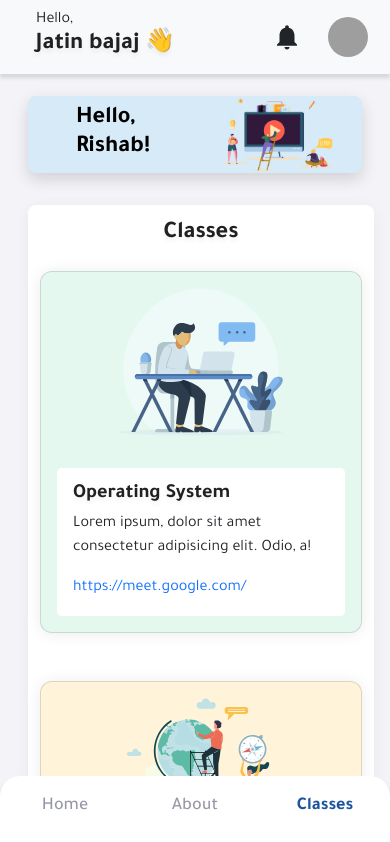
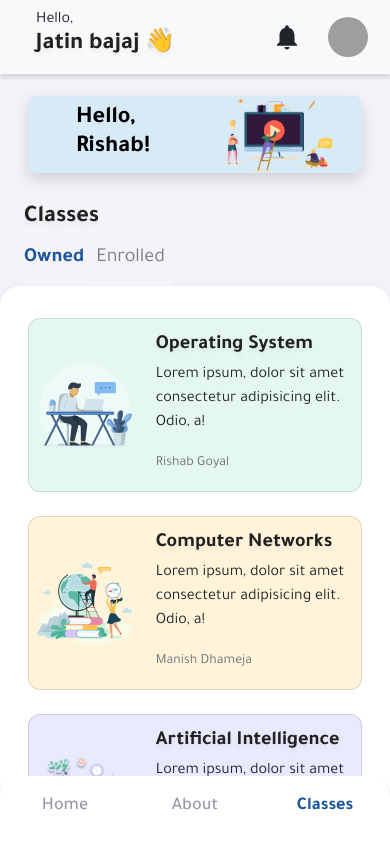
Before and after one commit to Rishab310/EdEasy, a React (Create React App) app in the folder client/: page /classes in a window 390 px wide. Shown: the top 842 px of the page. Built offline with nearby package versions, Linux system fonts and the light colour scheme; grey boxes are pictures that could not be loaded.

Commit message:
Mobile Dashboard

```diff
--- a/client/src/Components/Dashboard/ClassList.jsx
+++ b/client/src/Components/Dashboard/ClassList.jsx
@@ -1,68 +1,11 @@
-import React, { Component, use } from 'react';
+import React, { Component, use, useState } from 'react';
 import "./Dashboard.css";
 import Card1 from "../../assets/card1.svg";
 import Card2 from "../../assets/card2.svg";
 import Card3 from "../../assets/card3.svg";
 import Card4 from "../../assets/card4.svg";
 import Card5 from "../../assets/card5.svg";
-// function RenderMenuItem({ dish }) {
-//   return (
-//     <Card>
-//       <Link to={`/menu/${dish.id}`} >
-//         <CardImg width="100%" src={baseUrl + dish.image} alt={dish.name} />
-//         <CardImgOverlay>
-//           <CardTitle>{dish.name}</CardTitle>
-//         </CardImgOverlay>
-//       </Link>
-//     </Card>
-//   );
-// }
-// function Menu(props) {
-//   const menu = props.dishes.dishes.map((dish) => {
-//     return (
-//       <div key={dish.id} className="col-12 col-md-5 m-1">
-//         <RenderMenuItem dish={dish}/>
-//       </div>
-//     );
-//   });
-//   if (props.dishes.isLoading) {
-//     return (
-//       <div className="container">
-//         <div className="row">
-//           <Loading />
-//         </div>
-//       </div>
-//     );
-//   }
-//   else if (props.dishes.errMess) {
-//     return (
-//       <div className="container">
-//         <div className="row">
-//           <h4>{props.dishes.errMess}</h4>
-//         </div>
-//       </div>
-//     );
-//   }
-//   else {
-//     return (
-//       <div className="container">
-//         <div className="row">
-//           <Breadcrumb>
-//             <BreadcrumbItem><Link to='/home'>Home</Link></BreadcrumbItem>
-//             <BreadcrumbItem active>Menu</BreadcrumbItem>
-//           </Breadcrumb>
-//           <div className="col-12">
-//             <h3>Menu</h3>
-//             <hr />
-//           </div>
-//         </div>
-//         <div className="row">
-//           {menu}
-//         </div>
-//       </div>
-//     );
-//   }
-// }
+
 const ClassList = () => {
   const classes = [
     {
@@ -127,13 +70,9 @@ const ClassList = () => {
             card=Card5;
           }
         }
-        // Swith(index%5)
-        // if((index%5)===0){
-        //   backgroundStyle = {backgroundColor:"#"}
-        // }
         return (
-          <div key={index} className="col-12 col-md-6 col-lg-4 d-flex justify-content-center pb-5 px-md-4">
-            <div class="card class-card" style={{width: "90%"}} style={backgroundStyle}>
+          <div key={index} className="col-12 col-md-6 col-lg-4 d-flex justify-content-center pb-md-5 px-md-4">
+            <div class="d-none d-md-block card class-card" style={{width: "90%"}} style={backgroundStyle}>
               <img src={card} class="mx-auto p-3" height="180px"/>
               <div class="card-body m-3 mx-md-4 rounded-3" style={{backgroundColor:"#fff"}}>
                 <h5 class="card-title heading-3">{sub.name}</h5>
@@ -141,15 +80,33 @@ const ClassList = () => {
                 <a href={sub.link} target="_blank" class="card-link text-primary">{sub.link}</a>
               </div>
             </div>
+            <div class="d-block d-md-none card mb-4 w-100" style={backgroundStyle}>
+              <div class="row g-0">
+                <div class="col-4 d-flex justify-content-center">
+                  <img src={card} class="img-fluid rounded-start px-2" width="100%"/>
+                </div>
+                <div class="col-8">
+                  <div class="card-body">
+                    <h5 class="card-title heading-3 text-start px-0">{sub.name}</h5>
+                    <p class="card-text">{sub.desc}</p>
+                    <p class="card-text"><small class="text-muted">{sub.admin}</small></p>
+                    {/* <p class="card-text"><small class="text-muted">Last updated 3 mins ago</small></p> */}
+                  </div>
+                </div>
+              </div>
+            </div>
           </div>
         );
       })
     );
   }
+
+  const [activeTab, setActiveTab] = useState("1");
+
   return (
     <>
     <div className="col-12">
-        <div class="row my-3 ms-0 content-box">
+      <div class="row my-3 ms-0 content-box d-none d-md-block">
         <div className="col-12 heading-2 d-flex py-3 pb-4 justify-content-center">
           Classes
         </div>
@@ -160,6 +117,34 @@ const ClassList = () => {
         </div>
       </div>
     </div>
+    <div class="row my-3 px-0 ms-0 d-block d-md-none">
+        <div className="heading-2 ps-4">Classes</div>
+        <div className="classes-navs ps-4">
+          <button
+            className={
+              activeTab == "1" ? "active classes-nav-btn ps-0" : "classes-nav-btn ps-0"
+            }
+            onClick={() => setActiveTab("1")}
+            style={{ cursor: "pointer" }}
+          >
+            Owned
+          </button>
+          <button
+            className={
+              activeTab == "2" ? "active classes-nav-btn" : "classes-nav-btn"
+            }
+            onClick={() => setActiveTab("2")}
+            style={{ cursor: "pointer" }}
+          >
+            Enrolled
+          </button>
+        </div>
+        <div className="col-12 content-box py-4 mobile-classlist">
+          <div className="row px-3 pt-2">
+            <RenderClasses/>
+          </div>
+        </div>
+      </div>
     </>
    );
 }
--- a/client/src/Components/Dashboard/Dashboard.css
+++ b/client/src/Components/Dashboard/Dashboard.css
@@ -127,58 +127,6 @@ body, #root, .app {
   line-height: 1.1;
 }
 
-/* .Assgn_Title {
-  color: #252525;
-  font-weight: bold;
-  font-size: 17px;
-}
-
-.Assgn_Desc {
-  color: #252525;
-  font-size: 13px;
-  line-height: 1.1;
-}
-
-.Upcoming_Assignment {
-  width: 85%;
-  margin-top: 20px;
-}
-
-.Upcoming_Assignment:hover {
-  cursor: pointer;
-}
-
-.Upcoming_Assignment:hover .Assgn_Desc {
-  text-decoration: underline;
-}
-
-.MuiAvatar-root {
-  width: 36px;
-  height: 36px;
-}
-
-.Banner_Img {
-  width: 246px;
-}
-
-.Banner_Img img {
-  width: 100%;
-  height: 100%;
-} */
-/* @media screen and (min-width:768px) {
-
-  .width-80 {
-    width: 80% !important;
-  }
-  .width-20 {
-    width: 2% !important;
-  }
-  .pos {
-    position: absolute;
-    right: 0;
-    top: 60px !important;
-  }
-} */
 @media screen and (min-width:992px) {
   .width-80 {
     width: 80% !important;
@@ -223,3 +171,25 @@ body, #root, .app {
 .class-card {
   box-shadow: 0 1px 16px 0 rgb(0, 0, 0, 8%) !important;
 }
+
+.classes-nav-btn {
+  background-color: #F4F3F8;
+  font-family: Tajawal;
+  font-style: normal;
+  font-weight: normal;
+  font-size: 20px;
+  line-height: 25px;
+  color: #7D7D7D;
+  padding-top: 15px;
+  padding-bottom: 15px;
+}
+.classes-nav-btn.active {
+  font-family: Tajawal;
+  font-weight: bolder;
+  line-height: 20px;
+  color: #1B559C;
+}
+.mobile-classlist {
+  border-top-left-radius: 20px ;
+  border-top-right-radius: 20px ;
+}
--- a/client/src/Components/Dashboard/Dashboard.jsx
+++ b/client/src/Components/Dashboard/Dashboard.jsx
@@ -28,7 +28,7 @@ class Dashboard extends React.Component {
             <div className="row m-3">
               <Banner/>
             </div>
-            <div className="row m-3">
+            <div className="row m-3 mx-0 mx-md-3">
               <ClassList/>
             </div>
           </div>
```
Lines whose indentation alone changed are shown as unchanged.
